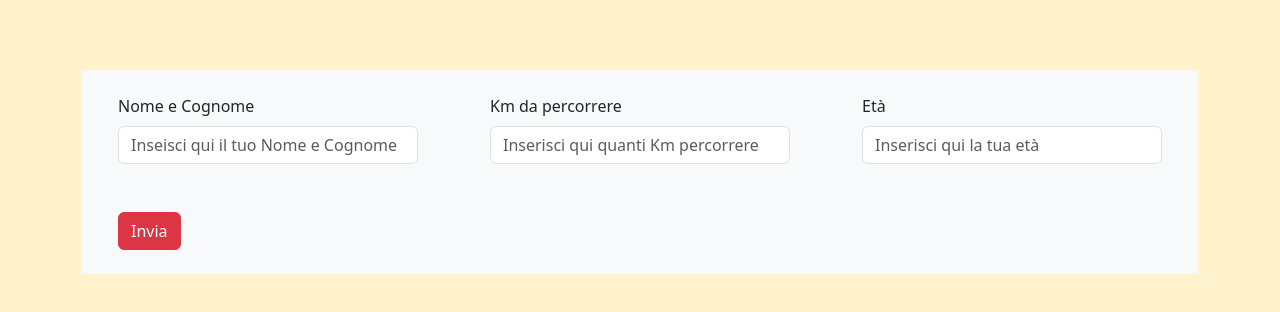
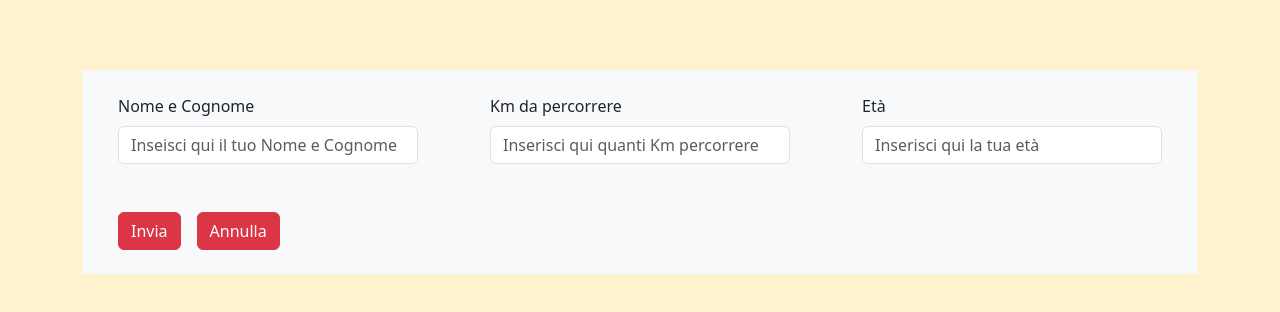
Before and after one commit to SimoneFilograna/js-biglietto-treno-form, a plain HTML site: page index.html in a window 1280 px wide. Shown: the part 202-514 px from the top of the page. Drawn offline with nearby package versions, Linux system fonts and the light colour scheme.

Commit message:
pause-work-btn-bonus

```diff
--- a/index.html
+++ b/index.html
@@ -42,10 +42,13 @@
                 </div>
                 <div class="row bg-light">
                     <div class="col-2">
-                        <div class="box p-4">
+                        <div class="box p-4 d-flex gap-3">
                             <button type="button" class="btn btn-danger ticket-button " id="btn-check">Invia</button>
+                            <button type="button" class="btn btn-danger ticket-button " id="btn-back">Annulla</button>
                         </div>
                     </div>
+
+
                 </div>
 
                 <div class="content-container mt-5 d-none" >
--- a/js/main.js
+++ b/js/main.js
@@ -3,6 +3,7 @@ const fullName = document.getElementById("fullname");
 const kmRoute = document.getElementById("km-route");
 const age = document.getElementById("age-number");
 const btnCalc = document.getElementById("btn-check");
+const btnDel = document.getElementById("btn-back");
 
 console.log(fullName.value);
 console.log(kmRoute.value);
@@ -49,6 +50,9 @@ btnCalc.addEventListener("click", function(){
     document.getElementById("serial-number").innerHTML = (Math.random() * 100000).toFixed(0);
 })
 
+btnDel.addEventListener("Click", function(){
+
+})
 
 
 
```
